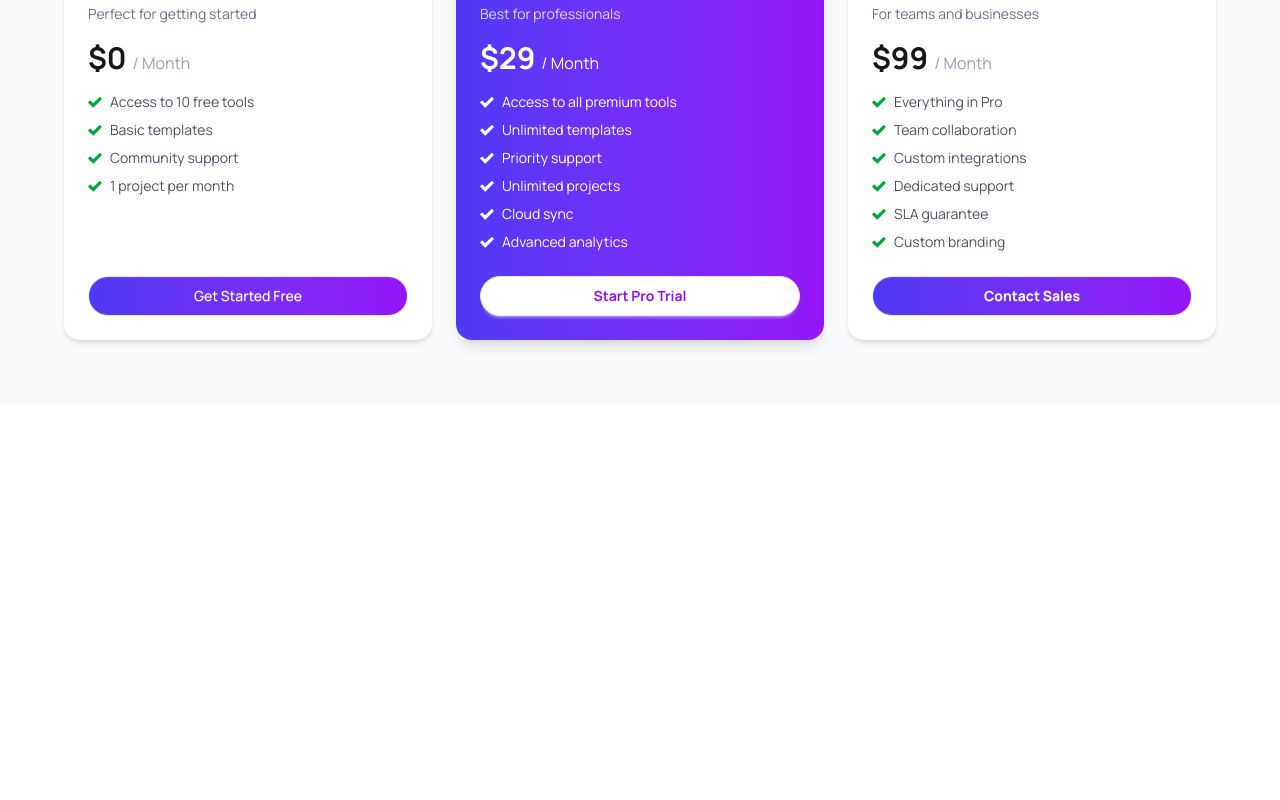
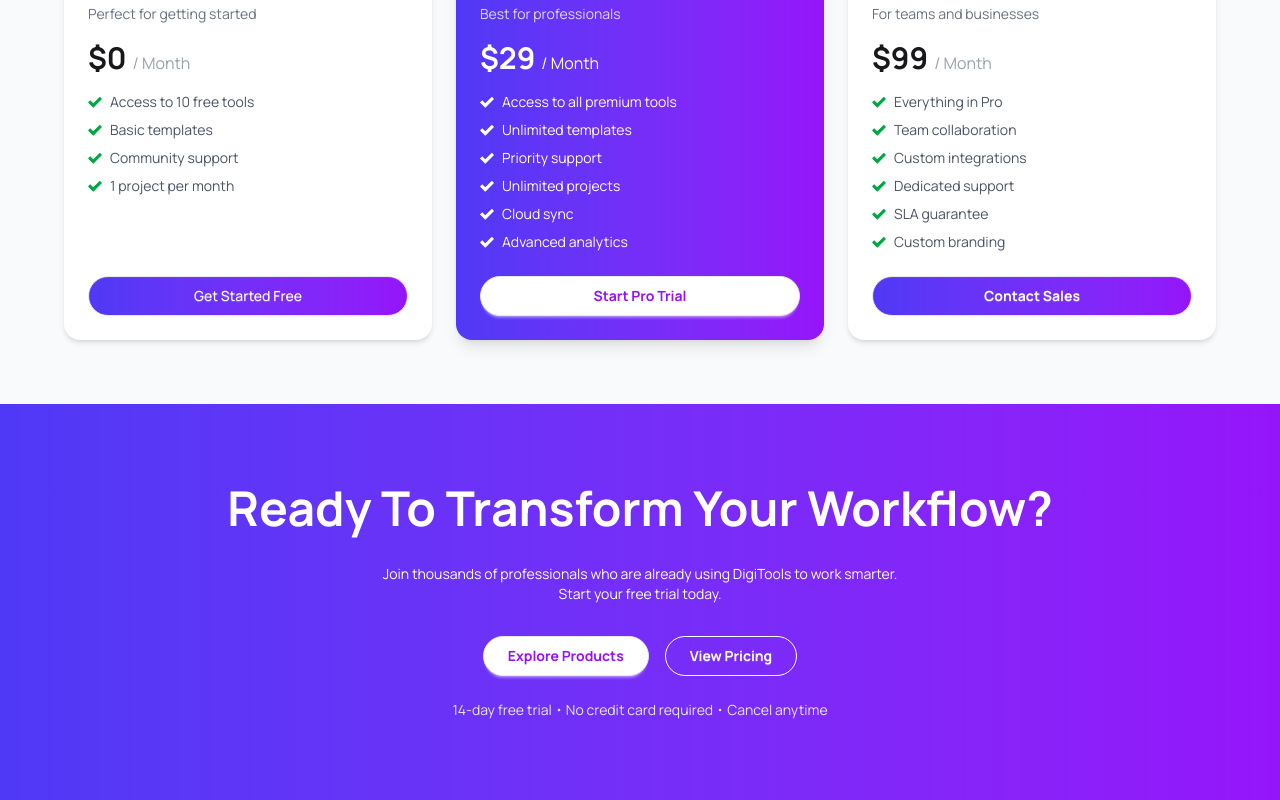
Before and after one commit to Nafis-Sahriar/Assignment-06-Nafis, a React (Vite) app: page / in a window 1280 px wide. Shown: the part 3829-4629 px from the top of the page. Before the commit the page ends 4233 px from the top, so only its background shows below. Built offline with nearby package versions, Linux system fonts and the light colour scheme.

Commit message:
Workflow Component Design Completed

```diff
--- a/src/App.jsx
+++ b/src/App.jsx
@@ -8,6 +8,7 @@ import GetStarted from "./Components/HomePage/GetStarted";
 import Banner from "./Components/HomePage/Banner";
 import Counter from "./Components/HomePage/Counter";
 import Pricing from "./Components/HomePage/Pricing";
+import Workflow from "./Components/HomePage/Workflow";
 
 
 
@@ -85,6 +86,10 @@ function App()
       activeMode==="product" &&<Pricing></Pricing>
     }
 
+    {
+      activeMode==="product" && <Workflow></Workflow>
+    }
+
 
 
 
--- /dev/null
+++ b/src/Components/HomePage/Workflow.jsx
@@ -0,0 +1,34 @@
+import React from 'react';
+import { BsDot } from 'react-icons/bs';
+
+const Workflow = () => {
+    return (
+        <div>
+            <div className="w-full bg-linear-to-r from-[#4F39F6] to-[#9514FA] py-20 flex justify-center">
+
+                <div className="w-[95%] md:w-[90%] max-w-4xl text-center text-white">
+
+                    <h2 className="text-3xl md:text-5xl font-bold mb-4"> Ready To Transform Your Workflow?</h2>
+
+                    <p className="text-white text-sm mt-8 mb-8">Join thousands of professionals who are already using DigiTools to work smarter.<br />Start your free trial today.</p>
+
+
+                    <div className="flex flex-col sm:flex-row justify-center gap-4 mb-6">
+
+
+                        <button className="px-6 btn py-3 rounded-full bg-white text-purple-600 font-bold">Explore Products</button>
+                        <button className=" btn rounded-full border bg-transparent btn-outline hover:bg-white py-3  hover:text-purple-600 px-6 border-white text-white font-bold"> View Pricing</button>
+
+                    </div>
+
+                    <p className="text-gray-200 text-sm flex items-center justify-center"> 14-day free trial <BsDot /> No credit card required <BsDot /> Cancel anytime</p>
+
+                </div>
+
+            </div>
+
+        </div>
+    );
+};
+
+export default Workflow;
```
